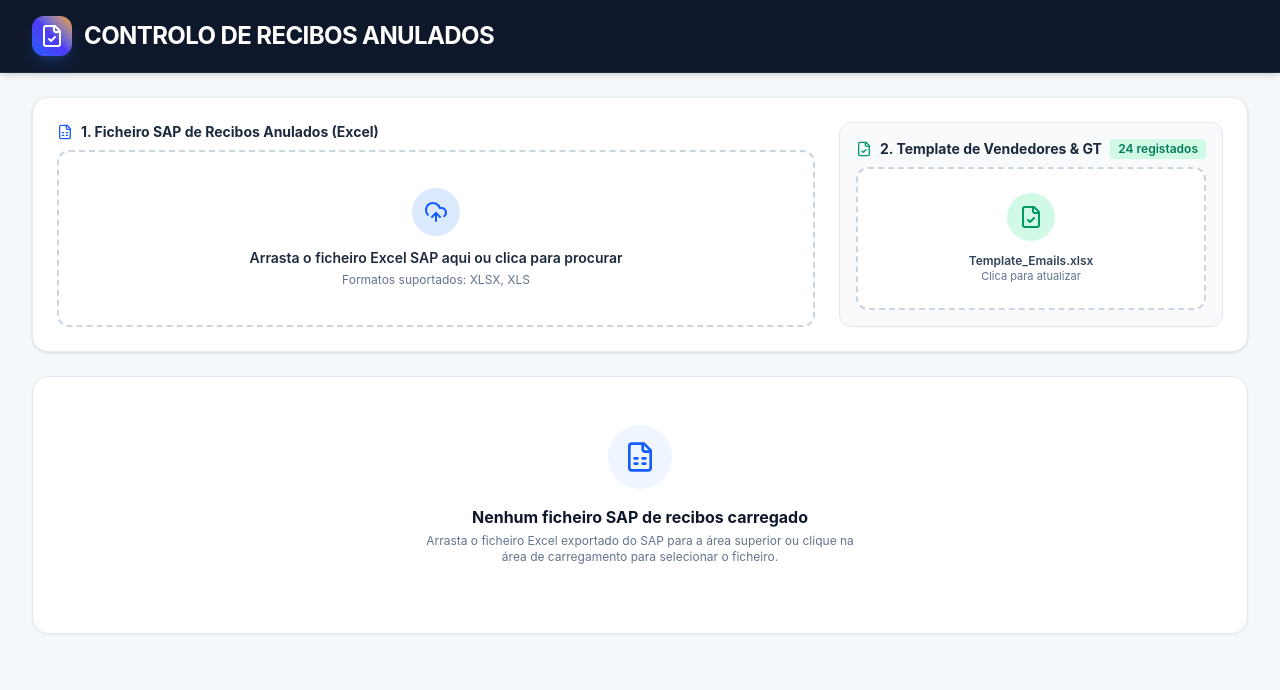
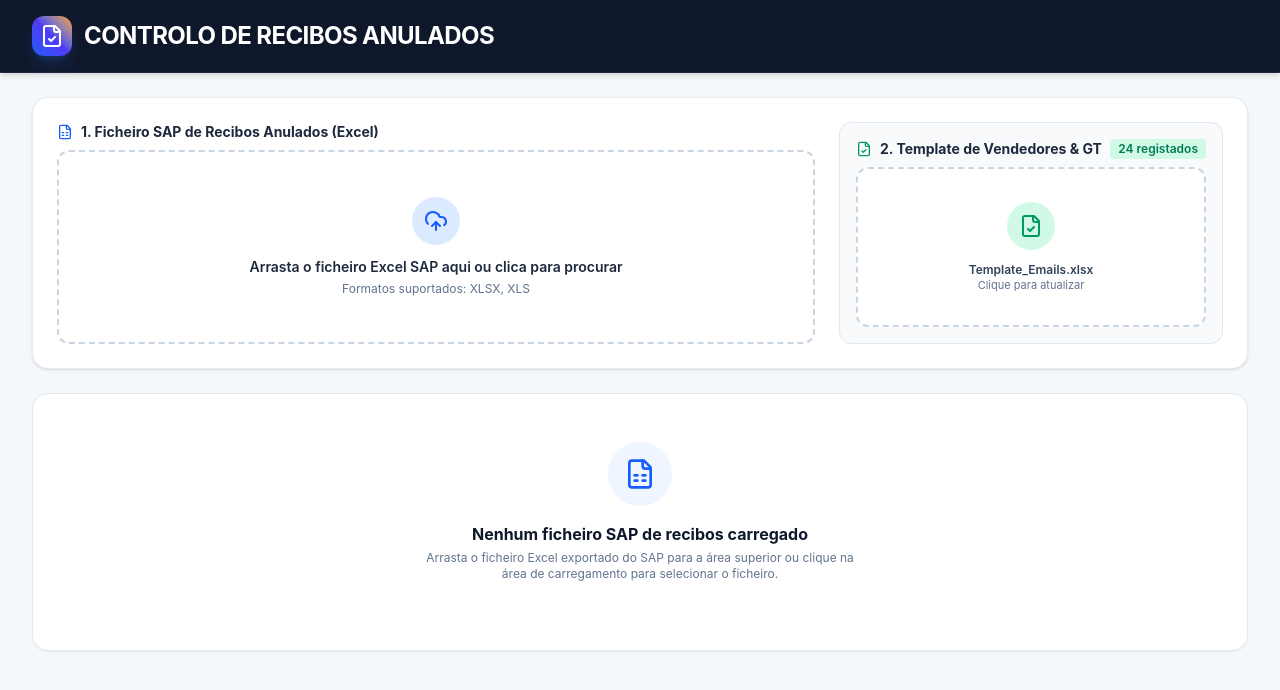
Before and after one commit to SumolCompalAFSN/Relat-rio-Recibos-Anulados, a React (Vite) app: page / in a window 1280 px wide. Shown: the top 690 px of the page. Built offline with nearby package versions, Linux system fonts and the light colour scheme.

Commit message:
Fix typo in template update prompt
Updated the text from 'Clica' to 'Clique' for consistency in the user interface.

```diff
--- a/src/components/FileUploadSection.tsx
+++ b/src/components/FileUploadSection.tsx
@@ -8,7 +8,7 @@ import {
   Calendar
 } from 'lucide-react';
 import { SapParseResult } from '../utils/excelParser';
-import { ProcessingResult, SellerTemplate } from '../types';
+import { ProcessingResult } from '../types';
 
 interface FileUploadSectionProps {
   onSapFileUpload: (file: File) => void;
@@ -106,7 +106,7 @@ export const FileUploadSection: React.FC<FileUploadSectionProps> = ({
         </div>
 
         {/* Secondary Box: Template Vendedores / GT Mapping */}
-        <div className="lg:w-96 flex flex-col justify-between bg-slate-50 border border-slate-200 rounded-xl p-4">
+        <div className="lg:w-96 flex flex-col bg-slate-50 border border-slate-200 rounded-xl p-4">
           <div>
             <div className="flex items-center justify-between mb-2">
               <label className="text-sm font-bold text-slate-800 flex items-center gap-2">
@@ -126,7 +126,7 @@ export const FileUploadSection: React.FC<FileUploadSectionProps> = ({
               onDragLeave={() => setIsDraggingTemplate(false)}
               onDrop={handleTemplateDrop}
               onClick={() => templateInputRef.current?.click()}
-              className={`border-2 border-dashed rounded-xl p-6 text-center cursor-pointer transition-all text-xs min-h-[140px] flex flex-col items-center justify-center ${
+              className={`border-2 border-dashed rounded-xl p-6 text-center cursor-pointer transition-all text-xs min-h-[160px] flex flex-col items-center justify-center ${
                 isDraggingTemplate
                   ? 'border-emerald-500 bg-emerald-50'
                   : 'border-slate-300 hover:border-emerald-400 bg-white'
@@ -147,7 +147,7 @@ export const FileUploadSection: React.FC<FileUploadSectionProps> = ({
   <FileCheck className="w-6 h-6" />
 </div>
               <span className="font-semibold text-slate-700 block">Template_Emails.xlsx</span>
-              <span className="text-[11px] text-slate-500">Clica para atualizar</span>
+              <span className="text-[11px] text-slate-500">Clique para atualizar</span>
             </div>
           </div>
 
```
